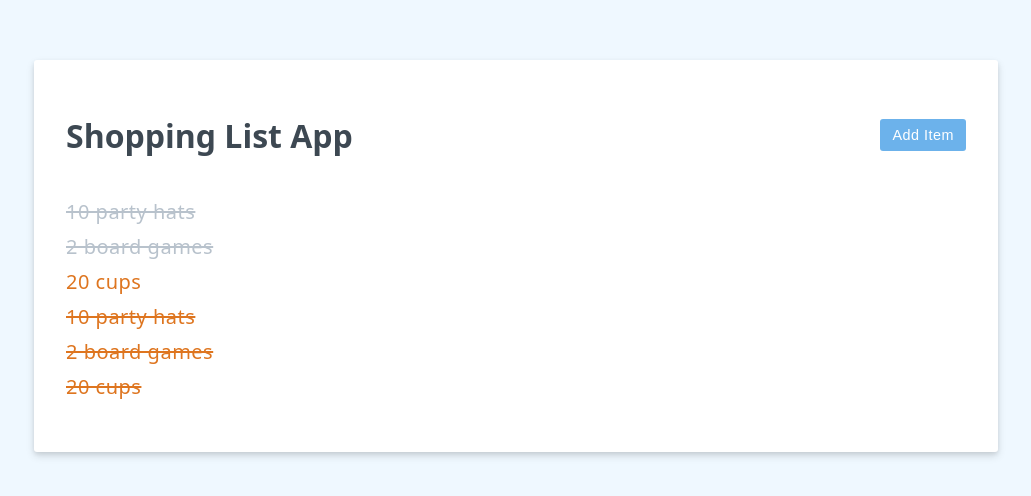
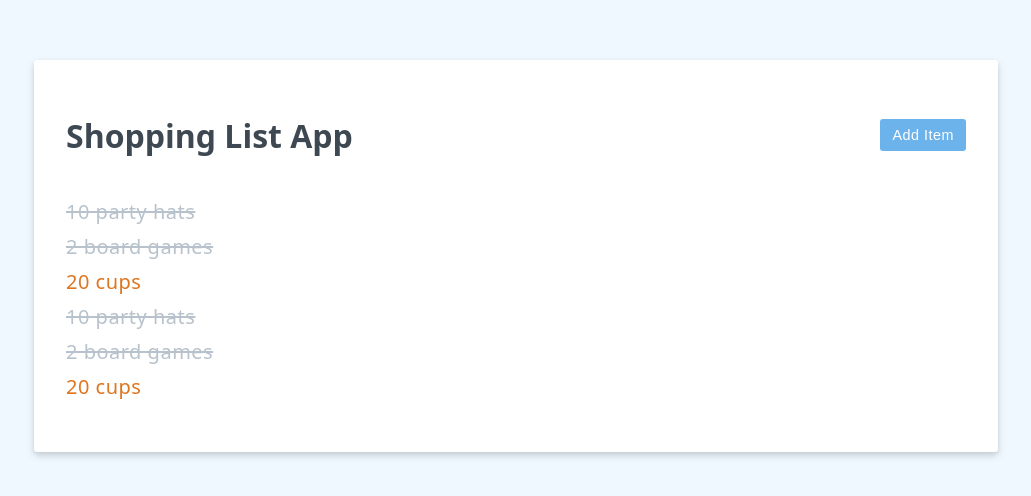
Before and after one commit to cesarcori/vue-project, a Vue app: page / in a window 1280 px wide. Shown: the part 144-640 px from the top of the page, without its empty margins (124-1155 px from the left). Built offline with nearby package versions, Linux system fonts and the light colour scheme.

Commit message:
Feat: condition into array for classes

```diff
--- a/src/App.vue
+++ b/src/App.vue
@@ -85,7 +85,10 @@
       v-for="({id, label, purchased, highPriority}, index) in items"
       :key="id"
       class="static-class"
-      :class="[ 'strikeout', 'priority' ]"
+      :class="[
+        purchased ? 'strikeout text-gray' : 'underline',
+        highPriority ? 'priority' : ''
+      ]"
     >
       {{label}}
     </li>
```
